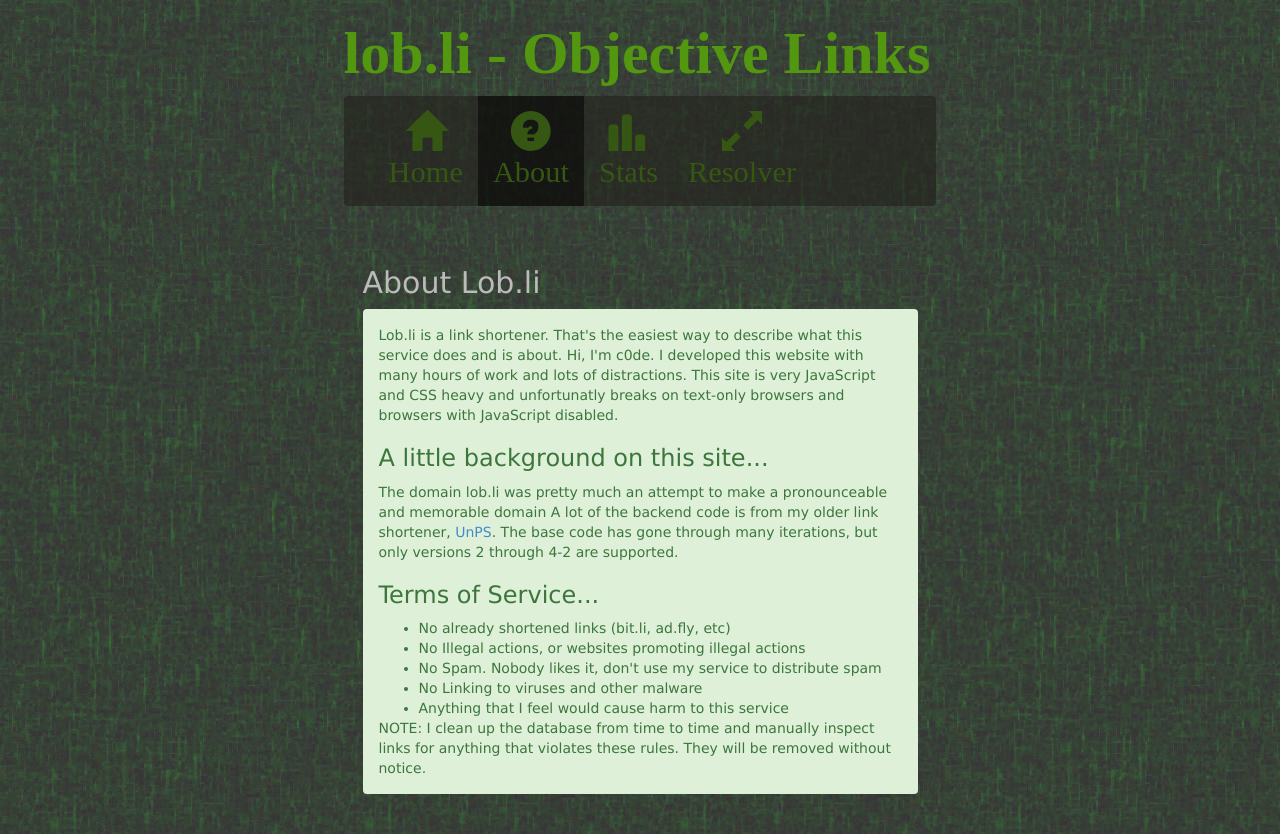
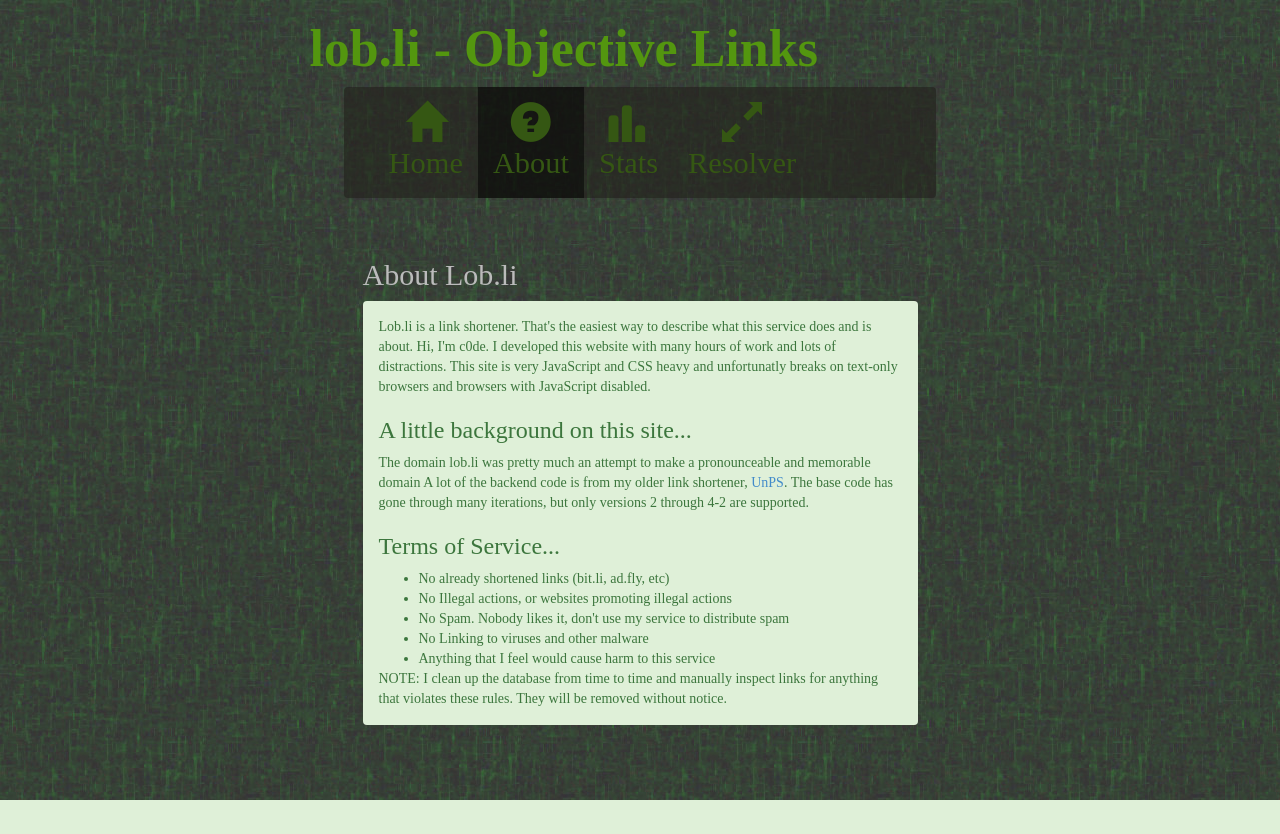
Before and after one commit to gamaio/lobli, a PHP site: page /about.php in a window 1280 px wide. After the commit the page ends 800 px from the top, so only its background shows below. Run offline with PHP 8.4, Linux system fonts and the light colour scheme; some libraries are stand-ins or nearby versions.

Commit message:
Move from Verdana font to the Montserrat font
Yay for being no longer OS dependant for the font! :3

```diff
--- a/Website/Include/CSS/style.css
+++ b/Website/Include/CSS/style.css
@@ -2,7 +2,7 @@ body{
   /*background: #2f4f5b;*/
   background: #1a6b1a;
   background-image: url('../img/body.jpg');
-  font-family: "Verdana";
+  font-family: 'Montserrat', serif;
   min-width:100%;
 }
 
@@ -51,10 +51,10 @@ hr {
 }
 
 .header h3{
-  font-family: "Verdana Bold Italc";
-  font-size: 60px;
+  font-family: "Montserrat Bold Italc";
+  font-size: 52px;
   font-weight: 700;
-  margin-left: 24%;
+  margin-left: 21%;
   color: #53960f;
 }
 
```
